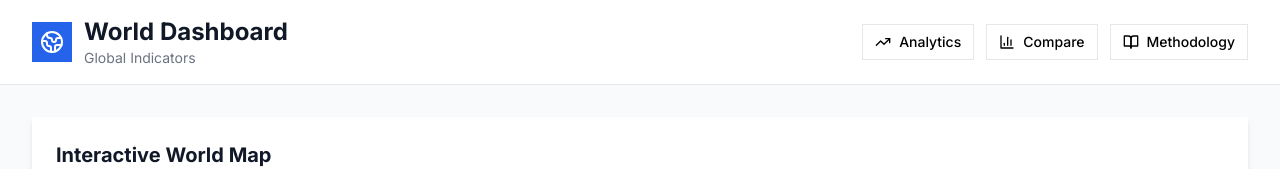
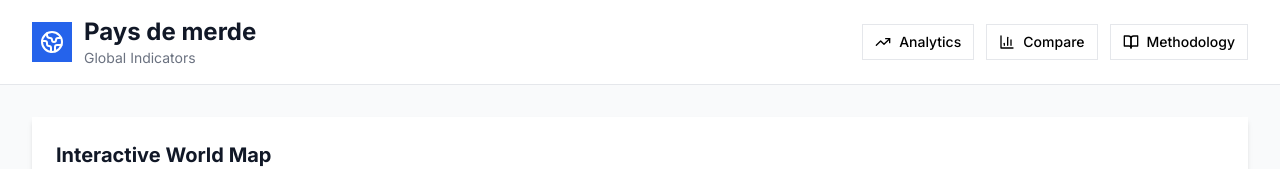
Before and after one commit to BOISSEM/world-dashboard, a Next.js app: page / in a window 1280 px wide. Shown: the top 169 px of the page. Built offline with nearby package versions, Linux system fonts and the light colour scheme; no server answers; the database is empty.

Commit message:
Update site title

```diff
--- a/app/layout.tsx
+++ b/app/layout.tsx
@@ -6,8 +6,8 @@
 const inter = Inter({ subsets: ['latin'] });
 
 export const metadata: Metadata = {
-  title: 'World Dashboard',
-  description: 'Interactive world indicators dashboard',
+  title: 'Pays de merde',
+  description: 'Classement interactif des pays',
 };
 
 export default function RootLayout({
--- a/app/page.tsx
+++ b/app/page.tsx
@@ -105,7 +105,7 @@
                 <Globe2 className="w-6 h-6 text-white" />
               </div>
               <div>
-                <h1 className="text-2xl font-bold text-gray-900">World Dashboard</h1>
+                <h1 className="text-2xl font-bold text-gray-900">Pays de merde</h1>
                 <p className="text-sm text-gray-500">Global Indicators</p>
               </div>
             </div>
```
